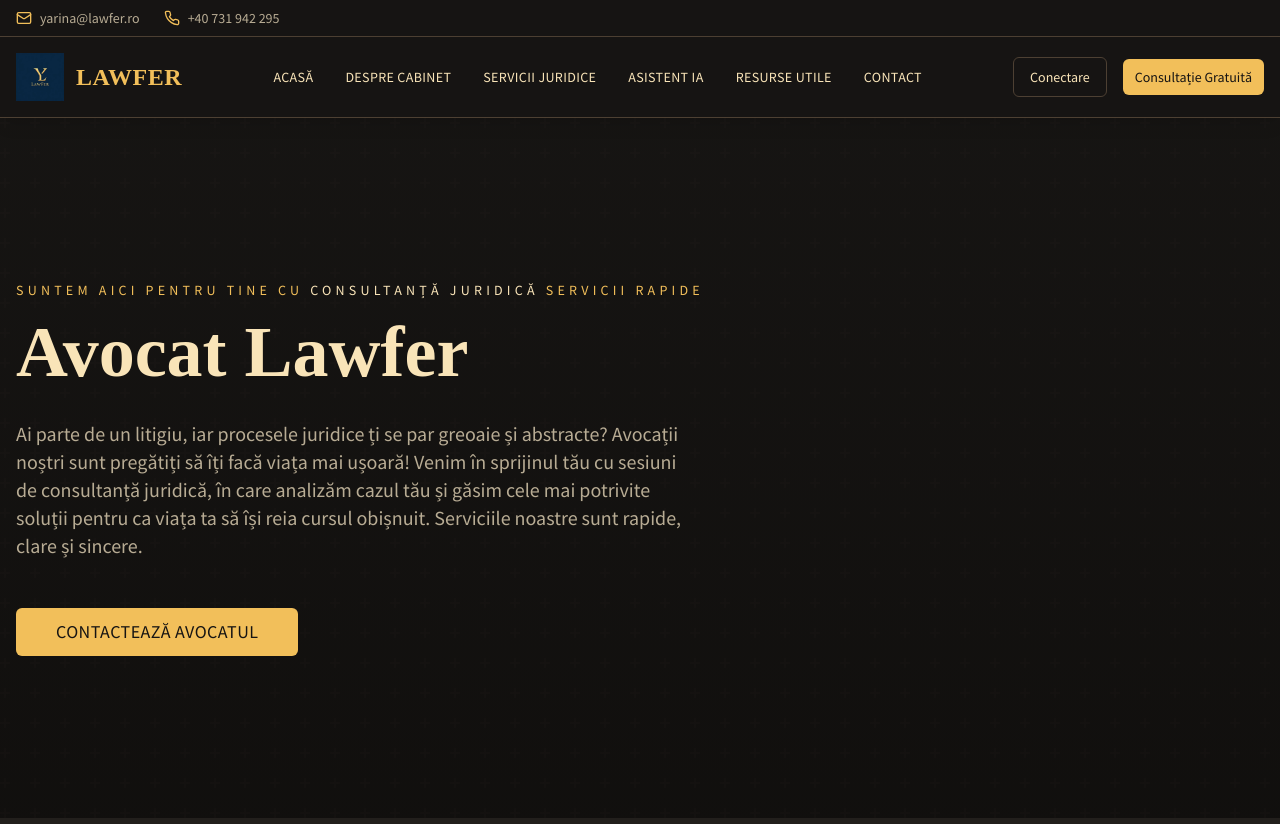
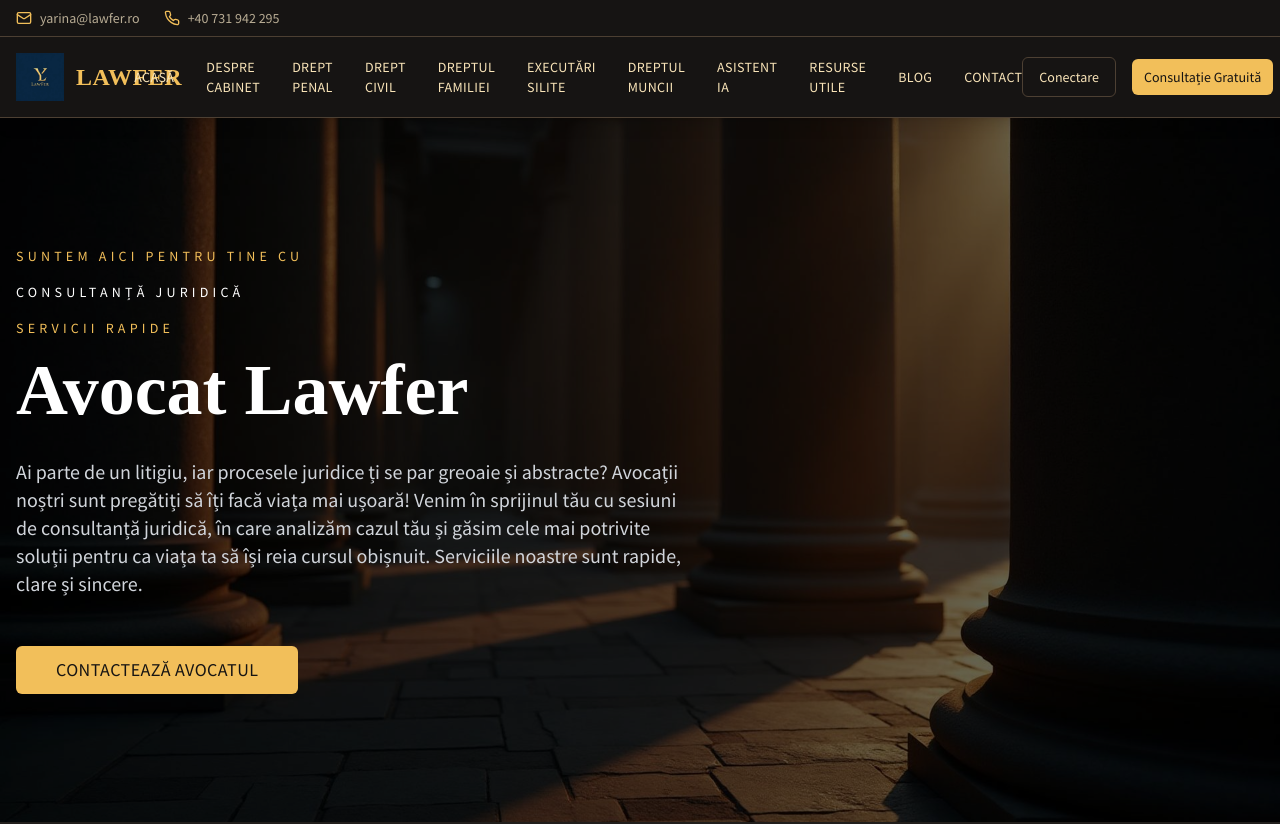
Before and after one commit to g154xx/lawfer.ro, a React (Vite) app: page / in a window 1280 px wide. Shown: the top 824 px of the page. Built offline with nearby package versions, Linux system fonts and the light colour scheme; a web font is replaced by a local one.

Commit message:
Revert header and hero section changes

```diff
--- a/src/components/Header.tsx
+++ b/src/components/Header.tsx
@@ -16,9 +16,14 @@ const Header = () => {
   const navigationItems = [
     { name: "Acasă", href: "/" },
     { name: "Despre Cabinet", href: "/about" },
-    { name: "Servicii Juridice", href: "/practice-areas" },
+    { name: "Drept Penal", href: "/practice-areas#penal" },
+    { name: "Drept Civil", href: "/practice-areas#civil" },
+    { name: "Dreptul Familiei", href: "/practice-areas#familie" },
+    { name: "Executări Silite", href: "/practice-areas#executari" },
+    { name: "Dreptul Muncii", href: "/practice-areas#munca" },
     { name: "Asistent IA", href: "/ai-lawyer" },
     { name: "Resurse Utile", href: "/resources" },
+    { name: "Blog", href: "/resources#blog" },
     { name: "Contact", href: "/contact" },
   ];
 
--- a/src/components/HeroSection.tsx
+++ b/src/components/HeroSection.tsx
@@ -2,23 +2,34 @@
 import { Button } from "@/components/ui/button";
 import { Scale } from "lucide-react";
 import { Link } from "react-router-dom";
+import heroBackground from "@/assets/hero-background.jpg";
 
 const HeroSection = () => {
   return (
-    <section className="relative py-32 bg-background hero-background overflow-hidden min-h-[700px] flex items-center">
+    <section className="relative py-32 overflow-hidden min-h-[700px] flex items-center">
+      <div
+        className="absolute inset-0 bg-cover bg-center bg-no-repeat"
+        style={{ backgroundImage: `url(${heroBackground})` }}
+      >
+        <div className="absolute inset-0 bg-black/60"></div>
+      </div>
       <div className="container mx-auto px-4 relative z-10">
         <div className="max-w-4xl">
           <p className="text-primary text-sm uppercase tracking-[0.3em] mb-4 font-source-sans">
             Suntem aici pentru tine cu
-            <span className="text-foreground"> consultanță juridică </span>
-            <span className="text-primary">servicii rapide</span>
+          </p>
+          <p className="text-white text-sm uppercase tracking-[0.3em] mb-4 font-source-sans">
+            consultanță juridică
+          </p>
+          <p className="text-primary text-sm uppercase tracking-[0.3em] mb-4 font-source-sans">
+            servicii rapide
           </p>
 
-          <h1 className="text-5xl md:text-7xl font-bold mb-8 text-foreground font-playfair leading-tight">
+          <h1 className="text-5xl md:text-7xl font-bold mb-8 text-white font-playfair leading-tight">
             Avocat Lawfer
           </h1>
 
-          <p className="text-lg md:text-xl text-muted-foreground mb-12 max-w-2xl font-source-sans leading-relaxed">
+          <p className="text-lg md:text-xl text-gray-300 mb-12 max-w-2xl font-source-sans leading-relaxed">
             Ai parte de un litigiu, iar procesele juridice ți se par greoaie și abstracte?
             Avocații noștri sunt pregătiți să îți facă viața mai ușoară! Venim în sprijinul tău cu sesiuni de
             consultanță juridică, în care analizăm cazul tău și găsim cele mai potrivite soluții pentru ca
```
Also changed, not shown: src/assets/hero-background.jpg (added).
